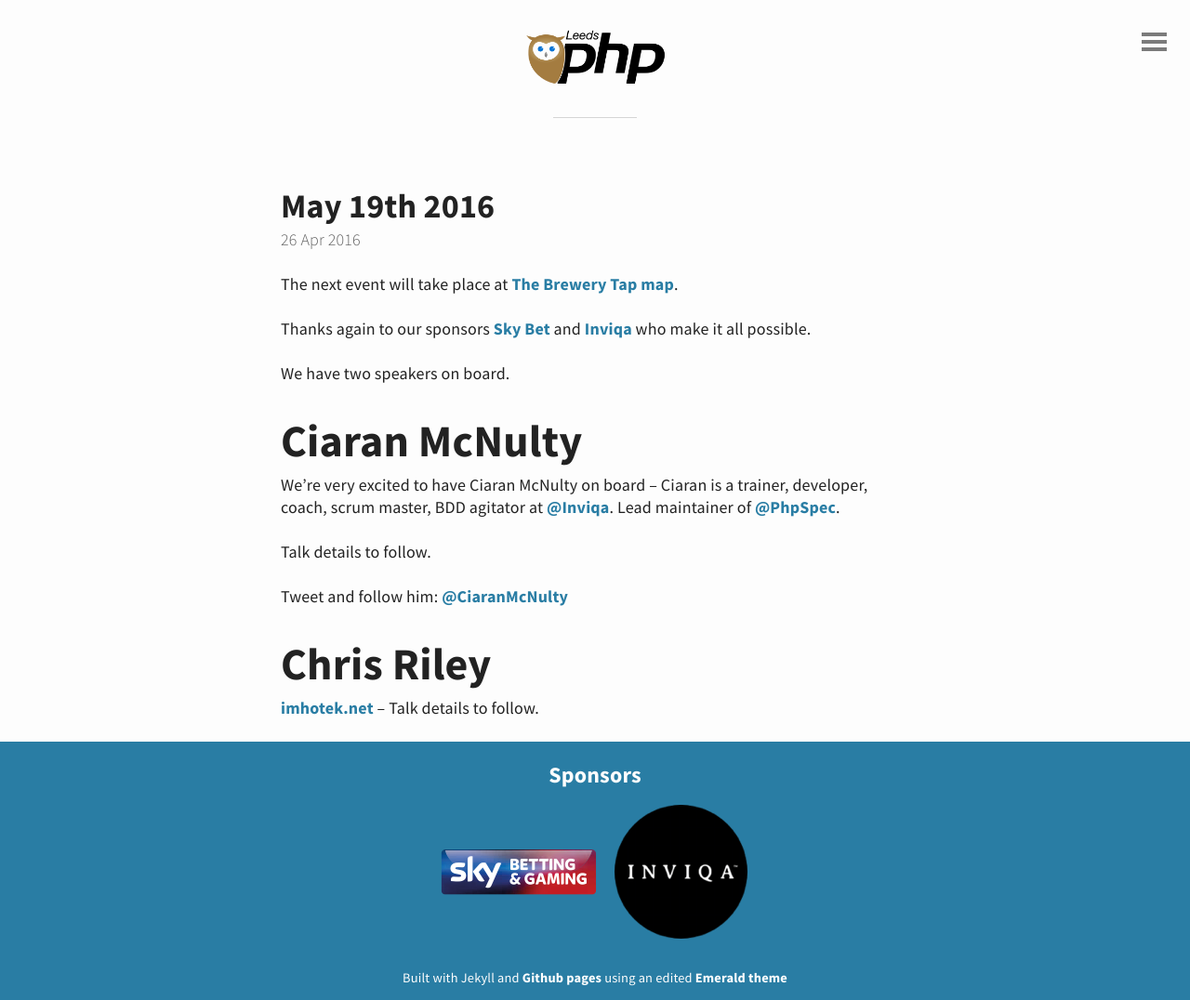
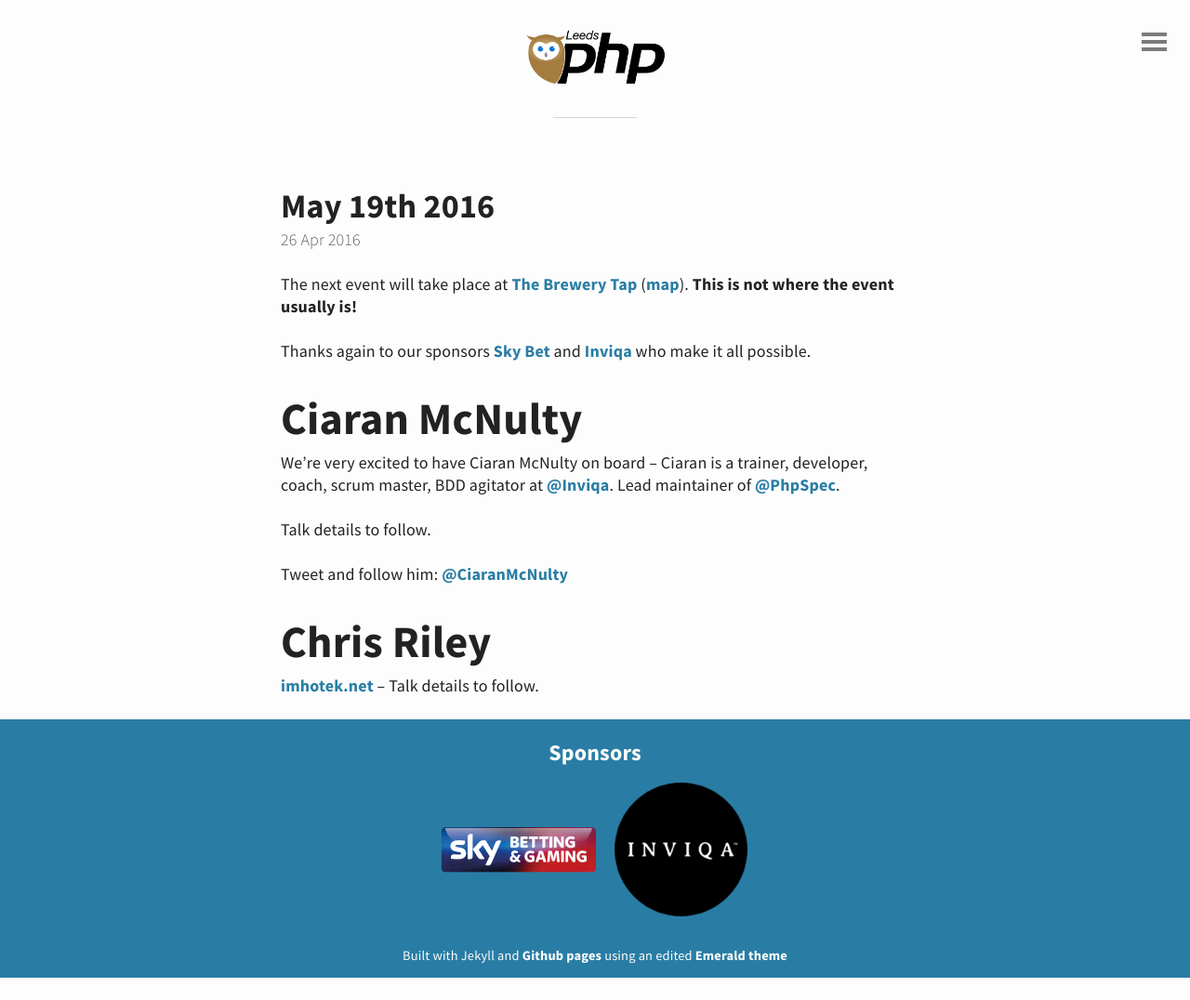
Before and after one commit to Ireaurora/LeedsPHP, a Jekyll site: the page built from _posts/2016-04-26-may-2016.md, in a window 1280 px wide. Shown: the whole page at 93% size. Built offline with Jekyll 4.4.1, drawn with Linux system fonts in a browser that asks for light colours; comment, search, counter and statistics services are not loaded; after the commit the page ends 1052 px from its top, so only the background shows below that.

```diff
--- a/_posts/2016-04-19-may-2016.md
+++ b/_posts/2016-04-26-may-2016.md
@@ -1,16 +1,14 @@
 ---
 layout: post
 title: "May 19th 2016"
-date: 2016-04-26 10:48:08
+date: 2016-04-26 09:48:08
 categories: events
 comments: false
 ---
 
-The next event will take place at [The Brewery Tap](http://www.brewerytapleeds.co.uk/) [map](https://www.google.co.uk/maps/place/The+Brewery+Tap/@53.7951742,-1.5474117,17z/data=!3m1!4b1!4m2!3m1!1s0x48795c1ed6afb755:0x2c8044fb4dca4aa6).
+The next event will take place at [The Brewery Tap](http://www.brewerytapleeds.co.uk/) ([map](https://www.google.co.uk/maps/place/The+Brewery+Tap/@53.7951742,-1.5474117,17z/data=!3m1!4b1!4m2!3m1!1s0x48795c1ed6afb755:0x2c8044fb4dca4aa6)). __This is not where the event usually is!__
 
 Thanks again to our sponsors [Sky Bet](http://skybetcareers.com/about-us) and [Inviqa](http://inviqa.com/) who make it all possible.
-
-We have two speakers on board.
 
 # Ciaran McNulty
 
```
